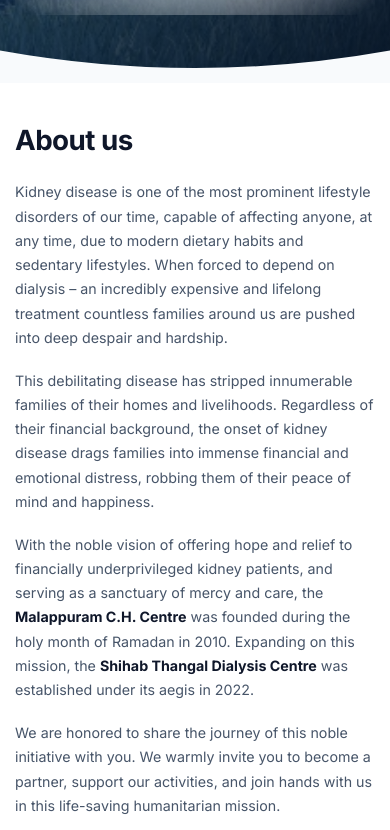
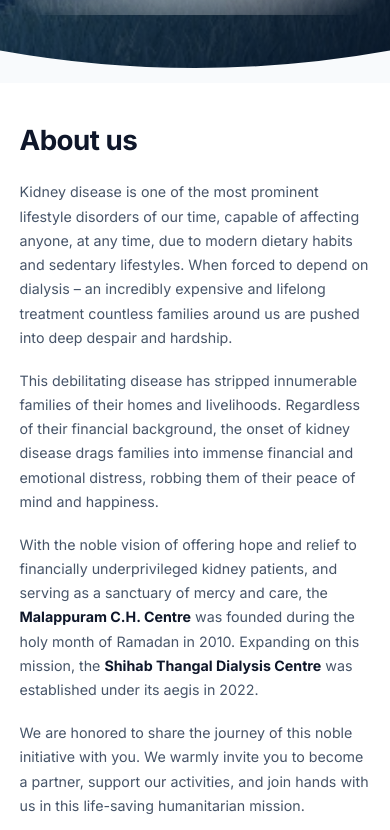
Before and after one commit to ahmd-rishan/ch-center, a React (Vite) app: page / in a window 390 px wide. Shown: the part 994-1824 px from the top of the page. Built offline with nearby package versions, Linux system fonts and the light colour scheme.

Commit message:
fix(mobile): add responsive horizontal container padding for about section on mobile viewports

```diff
--- a/src/pages/Home.css
+++ b/src/pages/Home.css
@@ -981,9 +981,21 @@
     gap: 2rem;
   }
 
+  .home-about-section .container {
+    padding-left: clamp(1rem, 5vw, 1.5rem);
+    padding-right: clamp(1rem, 5vw, 1.5rem);
+    max-width: 100%;
+    margin-left: auto;
+    margin-right: auto;
+    box-sizing: border-box;
+  }
+
   .home-about-text-col, .home-about-image-col {
     width: 100%;
     min-width: 0;
+    margin-left: auto;
+    margin-right: auto;
+    box-sizing: border-box;
   }
 
   .home-about-image-wrapper {
```
